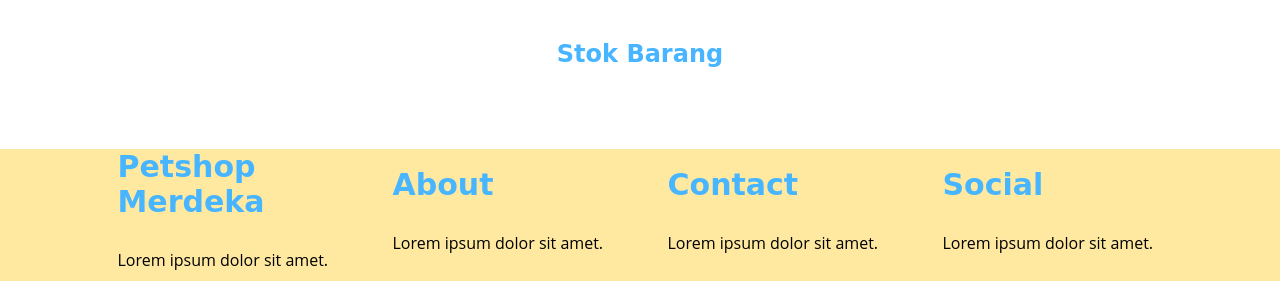
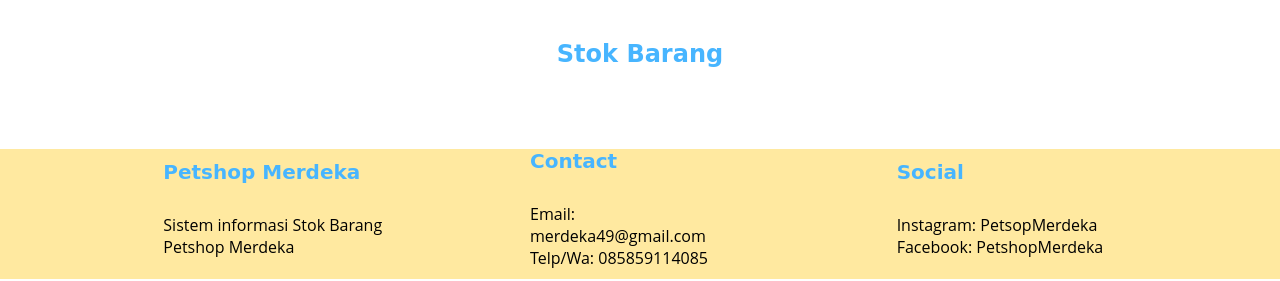
Before and after one commit to KresnaBayuWidodo/Sistem-Informasi-Stok-Barang-Pada-Petshop-Berbasis-Web, a PHP site: page / in a window 1280 px wide. Shown: the part 955-1236 px from the top of the page. Run offline with PHP 8.4, Linux system fonts and the light colour scheme.

Commit message:
Tambahan

```diff
--- a/Admin.html
+++ b/Admin.html
@@ -1,9 +1,9 @@
 <!DOCTYPE html>
 <html lang="en">
 <head>
- <meta charset="UTF-8">
- <title>Dashboard Admin</title>
- <link rel="stylesheet" href="admin.css">
+    <meta charset="UTF-8">
+    <title>Dashboard Admin</title>
+    <link rel="stylesheet" href="admin.css">
 </head>
 <body>
 <div class="navbar">
--- a/admin.css
+++ b/admin.css
@@ -32,7 +32,7 @@ body {
     font-size: 24px;
     padding: 10px 40px;
     color: white;
-    display: flex;
+    display: block;
     flex-direction: column;
     align-items: center;
     cursor: pointer;
--- a/index.html
+++ b/index.html
@@ -60,19 +60,18 @@
         <div class="footer">
           <div class="footer-section">
             <h3>Petshop Merdeka</h3>
-            <p>Lorem ipsum dolor sit amet.</p>
-          </div>
-          <div class="footer-section">
-            <h3>About</h3>
-            <p>Lorem ipsum dolor sit amet.</p>
+            <p>Sistem informasi Stok Barang Petshop Merdeka</p>
           </div>
           <div class="footer-section">
             <h3>Contact</h3>
-            <p>Lorem ipsum dolor sit amet.</p>
+            <p>Email: merdeka49@gmail.com
+              Telp/Wa: 085859114085</p>
           </div>
           <div class="footer-section">
             <h3>Social</h3>
-            <p>Lorem ipsum dolor sit amet.</p>
+            <p>Instagram: PetsopMerdeka
+              Facebook: PetshopMerdeka
+            </p>
           </div>
         </div>
       </div>
--- a/login.css
+++ b/login.css
@@ -31,3 +31,4 @@ body{
     background-color:#2979ff;
     font-size: 18px;
     color: #fafafa;
+}
--- a/style.css
+++ b/style.css
@@ -125,7 +125,7 @@ p {
 h3 {
     font-family: 'comic sans ms';
     font-weight: 800;
-    font-size: 30px;
+    font-size: 20px;
     margin-bottom: 20px;
     color: #47b5ff;
 }
```
